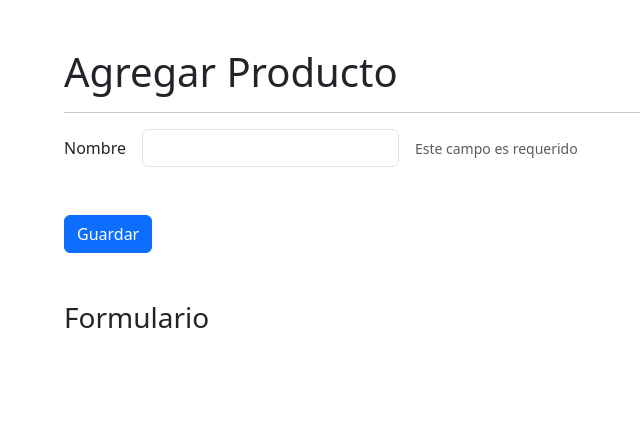
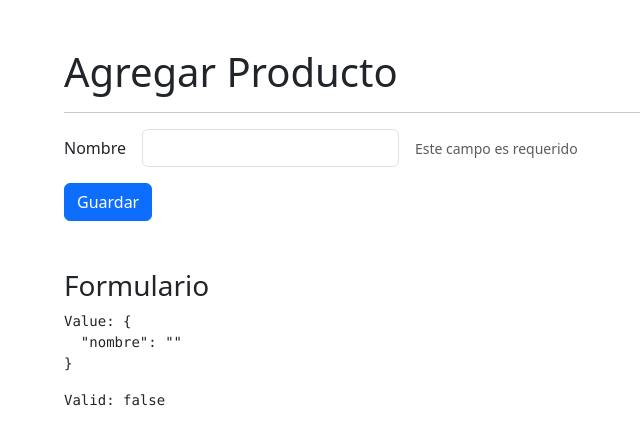
Before and after one commit to luisjavierluna/directivasApp, an Angular app: page /productos/agregar in a window 1280 px wide. Shown: the top 444 px of the page, without its empty margins (18-658 px from the left). Built offline with nearby package versions, Linux system fonts and the light colour scheme.

Commit message:
5. Formulario reactivo tradicional

```diff
--- a/src/app/productos/pages/agregar/agregar.component.html
+++ b/src/app/productos/pages/agregar/agregar.component.html
@@ -1,22 +1,24 @@
 <h1 class="mt-5">Agregar Producto</h1>
 <hr>
 
-<form>
+<form [formGroup]="miFormulario">
     <div class="row g-3 align-items-center mb-3">
         <div class="col-auto">
             <label class="col-form-label">Nombre</label>
         </div>
         <div class="col-auto">
-            <input class="form-control">
+            <input class="form-control"
+                    formControlName="nombre">
         </div>
         <div class="col-auto">
-            <span class="form-text">
+            <span class="form-text"
+                  *ngIf="tieneError('nombre')">
                 Este campo es requerido
             </span>
         </div>
     </div>
 
-    <div class="row mt-5">
+    <div class="row mt-3">
         <div class="col">
             <button class="btn btn-primary">
                 Guardar
@@ -27,3 +29,6 @@
 </form>
 
 <h3 class="mt-5">Formulario</h3>
+<pre>Value: {{miFormulario.value | json}}</pre>
+
+<pre>Valid: {{miFormulario.valid}}</pre>
--- a/src/app/productos/pages/agregar/agregar.component.ts
+++ b/src/app/productos/pages/agregar/agregar.component.ts
@@ -1,4 +1,5 @@
 import { Component, OnInit } from '@angular/core';
+import { FormBuilder, FormGroup, Validators } from '@angular/forms';
 
 @Component({
   selector: 'app-agregar',
@@ -6,11 +7,16 @@
   styles: [
   ]
 })
-export class AgregarComponent implements OnInit {
+export class AgregarComponent {
 
-  constructor() { }
+  miFormulario: FormGroup = this.fb.group({
+    nombre: ['', Validators.required]
+  })
 
-  ngOnInit(): void {
+  constructor(private fb: FormBuilder) { }
+
+  tieneError(campo: string): boolean {
+    return this.miFormulario.get(campo)?.invalid || false
   }
 
 }
--- a/src/app/productos/productos.module.ts
+++ b/src/app/productos/productos.module.ts
@@ -1,5 +1,6 @@
 import { NgModule } from '@angular/core';
 import { CommonModule } from '@angular/common';
+import { ReactiveFormsModule } from '@angular/forms';
 
 import { ProductosRoutingModule } from './productos-routing.module';
 import { AgregarComponent } from './pages/agregar/agregar.component';
@@ -11,7 +12,8 @@
   ],
   imports: [
     CommonModule,
-    ProductosRoutingModule
+    ProductosRoutingModule,
+    ReactiveFormsModule
   ]
 })
 export class ProductosModule { }
```
